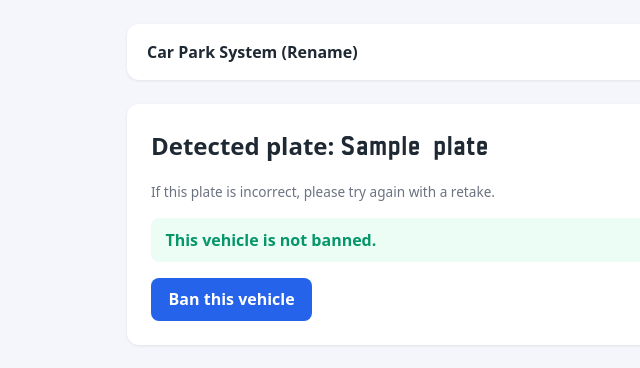
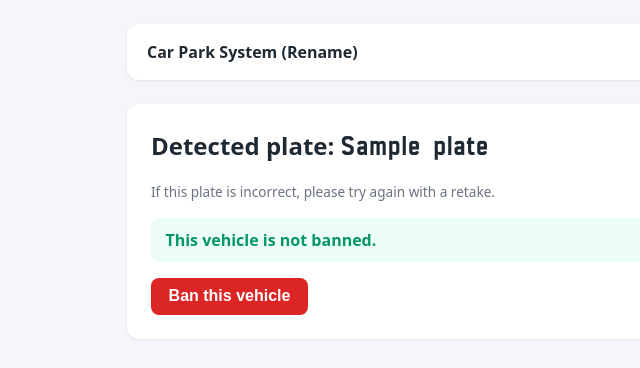
Before and after one commit to 87vspry4fw-maker/ANPR, a Flask app: template templates/result.html in a window 1280 px wide. Shown: the top 368 px of the page, without its empty margins (177-817 px from the left). Run offline with Flask 3, Linux system fonts and the light colour scheme; the template is opened without the code that fills it: most values are stand-ins (such as "Sample title", 1, 10 or a date in 2020); parts of the project's set-up code (start-up, migrations or seed data) failed here and were passed over.

Commit message:
fixed the 'danger' button

```diff
--- a/static/style.css
+++ b/static/style.css
@@ -13,6 +13,7 @@
   --brand-dark: #1d4ed8;
   --ok: #059669;
   --danger: #dc2626;
+  --danger-dark: #b91c1c;
   --border: #e5e7eb;
 }
 
@@ -73,7 +74,7 @@ button, .btn {
 }
 button:hover, .btn:hover { background: var(--brand-dark); }
 .btn-danger { background: var(--danger); }
-.btn-danger:hover { filter: brightness(.9); }
+.btn-danger:hover { background: var(--danger-dark); }
 
 /* Form inputs */
 input {
--- a/templates/result.html
+++ b/templates/result.html
@@ -10,13 +10,16 @@
 
       <form method="post" action="{{ url_for('unban', plate=plate) }}" style="display:inline">
         <input type="hidden" name="plate" value="{{ plate }}">
-        <button class="btn-danger" type="submit">Unban</button>
+        <button class="btn" type="submit">Unban</button>
       </form>
     </div>
   {% else %}
   <div class="badge ok">This vehicle is not banned.</div>
   <div class="actions">
-    <a class="btn" href="{{ url_for('ban', plate=plate) }}">Ban this vehicle</a>
+    <form method="post" action="{{ url_for('ban', plate=plate) }}" style="display:inline">
+      <input type="hidden" name="plate" value="{{ plate }}">
+      <button class="btn-danger" type="submit">Ban this vehicle</button>
+    </form>
   </div>
 {% endif %}
 {% endblock %}
```
